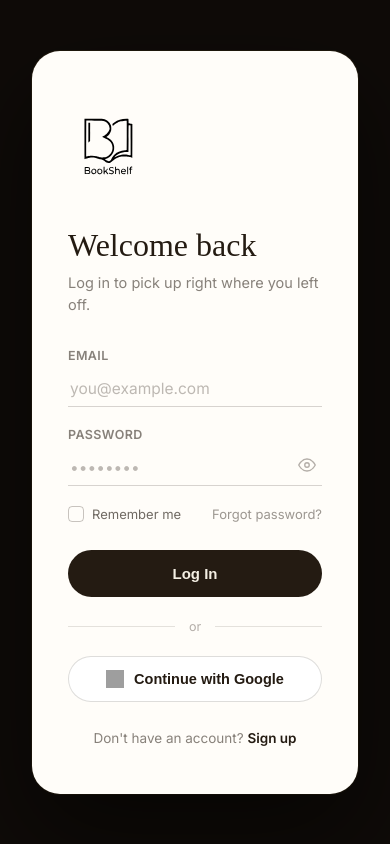
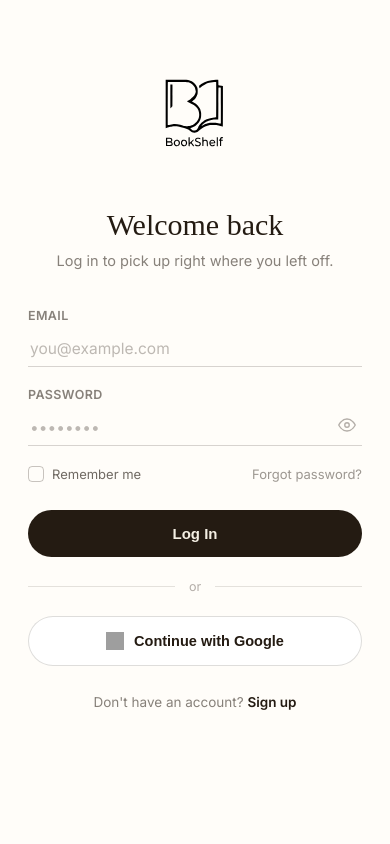
Before and after one commit to sehajkhaira87/Bookshelf, a Flask app: page /login in a window 390 px wide. Run offline with Flask 3, Linux system fonts and the light colour scheme; grey boxes are pictures that could not be loaded.

Commit message:
finisehd the login page for the mobile screen , responsive feature working throught the @media way

```diff
--- a/static/login.css
+++ b/static/login.css
@@ -489,6 +489,50 @@ body {
 
 @media (max-width: 820px) {
     .login-visual { display: none; }
-    .login-container { max-width: 440px; }
-    .login-formside { padding: 48px 36px; }
+
+    body {
+        padding: 0;
+        align-items: stretch;
+    }
+
+    .login-wrap {
+        perspective: none;
+    }
+
+    .login-container {
+        max-width: 100%;
+        min-height: 100vh;
+        border-radius: 0;
+        box-shadow: none;
+    }
+
+    .login-formside {
+        padding: 56px 28px 40px;
+        align-items: flex-start;
+    }
+
+    .login-form-inner {
+        max-width: 100%;
+    }
+
+    .login-logo {
+        height: 120px;
+        margin: 0 auto 32px;
+        display: block;
+    }
+
+    .login-formside h1 {
+        font-size: 30px;
+        text-align: center;
+    }
+
+    .login-subtext {
+        text-align: center;
+        margin-bottom: 36px;
+    }
+
+    .login-submit,
+    .login-google {
+        padding: 15px;
+    }
 }
--- a/templates/index.html
+++ b/templates/index.html
@@ -3,11 +3,13 @@
 <head>
 
  <meta charset="UTF-8">
+
 <meta name="viewport" content="width=device-width, initial-scale=1.0">
  <title>BOOKSHELF</title>
  <link rel="preconnect" href="https://unpkg.com" crossorigin>
  <link rel="preconnect" href="https://cdn.jsdelivr.net" crossorigin>
  <link rel="stylesheet" href="{{ url_for('static', filename='static.css') }}">
+ <meta name="view-transition" content="same-origin">
 </head>
 
 <body>
--- a/templates/login.html
+++ b/templates/login.html
@@ -6,6 +6,7 @@
     <title>Login — Bookshelf</title>
     <link href="https://fonts.googleapis.com/css2?family=Inter:wght@400;500;600;700&display=swap" rel="stylesheet">
     <link rel="stylesheet" href="{{ url_for('static', filename='login.css') }}">
+    <meta name="view-transition" content="same-origin">
 </head>
 <body>
 
```
Also changed, not shown: static/script.js (+7 -4 lines), static/static.css (+102 -0 lines).
